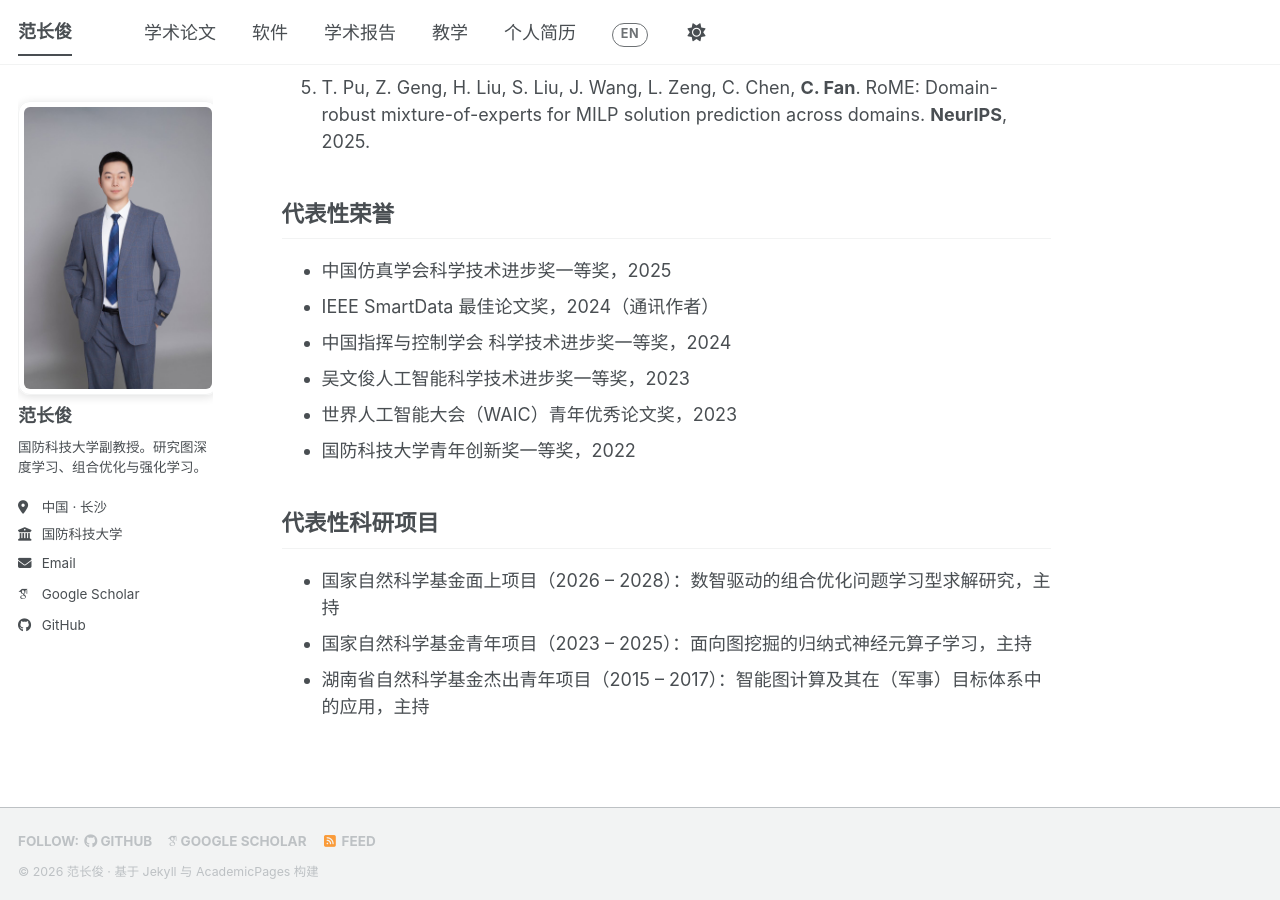
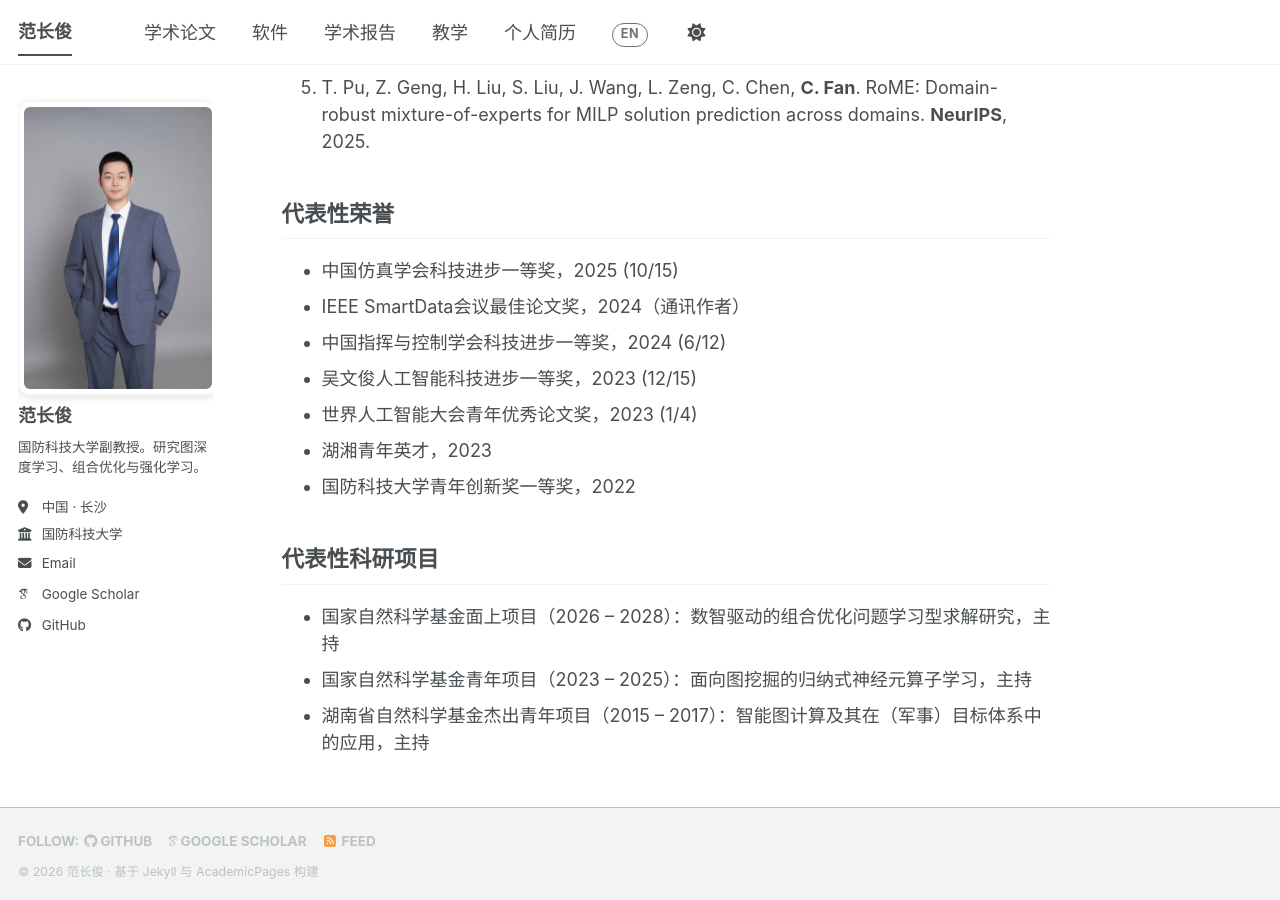
Before and after one commit to fanchangjun/fanchangjun.github.io, a Jekyll site: the page built from _pages/about.md, in a window 1280 px wide and 900 px high, scrolled down 1163 px. Built offline with Jekyll 4.4.1, drawn with Linux system fonts in a browser that asks for light colours; some web fonts are replaced; a script bundle is joined from its source files by our own code; library files that are not in the unit come from our copies.

Commit message:
Update about.md

```diff
--- a/_pages/about.md
+++ b/_pages/about.md
@@ -90,23 +90,24 @@ I am now recruiting Master and PhD students who are passionate about research, s
 
 <div class="lang-zh" markdown="1">
 
-- 中国仿真学会科学技术进步奖一等奖，2025
-- IEEE SmartData 最佳论文奖，2024（通讯作者）
-- 中国指挥与控制学会 科学技术进步奖一等奖，2024
-- 吴文俊人工智能科学技术进步奖一等奖，2023
-- 世界人工智能大会（WAIC）青年优秀论文奖，2023
+- 中国仿真学会科技进步一等奖，2025 (10/15)
+- IEEE SmartData会议最佳论文奖，2024（通讯作者）
+- 中国指挥与控制学会科技进步一等奖，2024 (6/12)
+- 吴文俊人工智能科技进步一等奖，2023 (12/15)
+- 世界人工智能大会青年优秀论文奖，2023 (1/4)
+- 湖湘青年英才，2023
 - 国防科技大学青年创新奖一等奖，2022
 
 </div>
 
 <div class="lang-en" markdown="1">
 
-- First Prize, Science and Technology Progress Award, China Simulation Federation, 2025
-- Best Paper Award, IEEE SmartData, 2024 (Corresponding author)
-- First Prize, Science and Technology Progress Award, Chinese Institute of Command and Control, 2024
-- First Prize, Wu Wenjun Artificial Intelligence Science and Technology Progress Award, 2023
-- WAIC Youth Outstanding Paper Award, World Artificial Intelligence Conference, 2023
-- First Prize, Youth Innovation Award, NUDT, 2022
+- The 1st Prize of the Science and Technology Progress Award, awarded by China Simulation Society, 2025 (10/15)
+- Best Paper Award of IEEE SmartData, 2024 (Corresponding author)
+- The 1st Prize of the Wu Wenjun Artificial Intelligence Science and Technology Progress Award, awarded by Wu Wenjun Artificial Intelligence Society, 2023 (12/15)
+- World Artificial Intelligence Conference Youth Outstanding Paper Award, 2023 (1/4)
+- The Science and Technology Innovation Program of Hunan Province, awarded by Department of Science and Technology of Hunan, 2023
+- The 1st Prize of the Youth Innovation Award, awarded by National University of Defense Technology, 2022
 
 </div>
 
```
